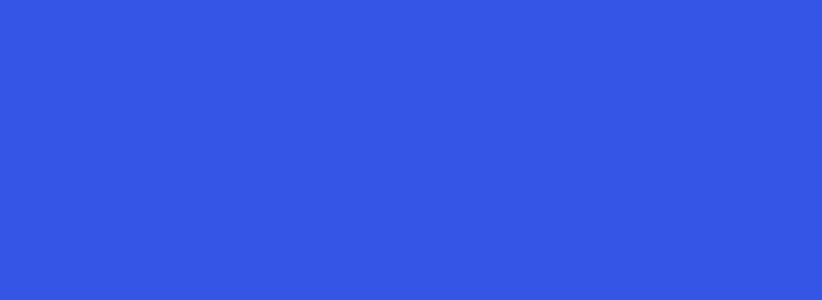
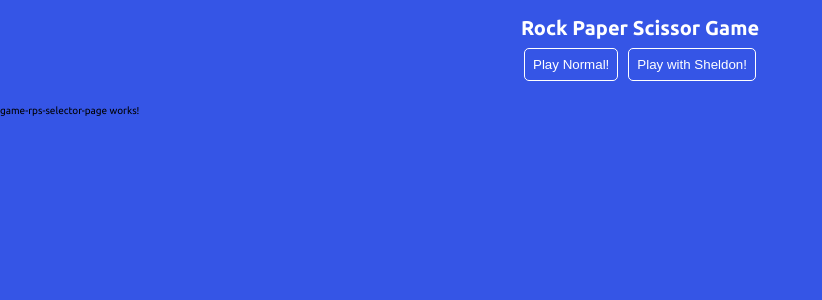
Before and after one commit to FrancoDavid/game-rps-angular, an Angular app in the folder game-rps/: page /selection/1 in a window 1280 px wide. Before the commit this address led to /. Shown: the top 300 px of the page, without its empty margins (0-822 px from the left). Built offline with nearby package versions, Linux system fonts and the light colour scheme.

Commit message:
feat: flow initial the game

```diff
--- a/game-rps/src/app/app.component.ts
+++ b/game-rps/src/app/app.component.ts
@@ -1,12 +1,13 @@
 import { Component } from '@angular/core';
-import { RouterOutlet } from '@angular/router';
+import { GameRpsMenuPageComponent } from './pages/game-rps-menu-page/game-rps-menu-page.component';
 
 @Component({
   selector: 'app-root',
   standalone: true,
-  imports: [RouterOutlet],
+  imports: [GameRpsMenuPageComponent],
   template: `
-    <router-outlet />
+    <game-rps-menu-page>
+    </game-rps-menu-page>
   `,
   styles: [],
 })
--- a/game-rps/src/app/app.routes.ts
+++ b/game-rps/src/app/app.routes.ts
@@ -1,3 +1,14 @@
 import { Routes } from '@angular/router';
+import { GameRpsStartPageComponent } from './pages/game-rps-start-page/game-rps-start-page.component';
+import { GameRpsSelectorPageComponent } from './pages/game-rps-selector-page/game-rps-selector-page.component';
 
-export const routes: Routes = [];
+export const routes: Routes = [
+    {
+        path: '',
+        component: GameRpsStartPageComponent
+    },
+    {
+        path: 'selection/:type',
+        component: GameRpsSelectorPageComponent
+    }
+];
--- /dev/null
+++ b/game-rps/src/app/components/game-rps-menu/game-rps-menu.component.css
@@ -0,0 +1,12 @@
+header {
+  margin: 10px auto;
+  padding: 6px;
+  text-align: center;
+}
+
+section {
+  display: flex;
+  justify-content: center;
+  gap: 10px;
+  margin: 8px auto;
+}
--- /dev/null
+++ b/game-rps/src/app/components/game-rps-menu/game-rps-menu.component.ts
@@ -0,0 +1,54 @@
+import { CommonModule } from '@angular/common';
+import { ChangeDetectionStrategy, Component } from '@angular/core';
+import { Router, RouterModule } from '@angular/router';
+import { GameType } from '../../types/game-type.type';
+
+@Component({
+    selector: 'game-rps-menu',
+    standalone: true,
+    imports: [
+        CommonModule,
+        RouterModule
+    ],
+    template: `
+        <header>
+            <h1>Rock Paper Scissor Game</h1>
+            <section *ngIf="!menu.inGameProcess">
+                <button (click)="onClickPlay('/selection', 'normal')">Play Normal!</button>
+                <button (click)="onClickPlay('/selection', 'sheldon')">Play with Sheldon!</button>
+            </section>
+
+            <section *ngIf="menu.inGameProcess">
+                <button (click)="onClickReset()">Reset</button>
+            </section>
+        </header>
+    `,
+    styleUrl: './game-rps-menu.component.css',
+    changeDetection: ChangeDetectionStrategy.OnPush,
+})
+export class GameRpsMenuComponent {
+
+    public menu: {
+        inGameProcess: boolean;
+    }
+
+    constructor(private _router: Router) {
+        this.menu = {
+            inGameProcess: false
+        };
+    }
+
+    private _setInGameProcess(route: string): void {
+        this.menu.inGameProcess = (route === '/selection');
+    }
+
+    public onClickPlay(route: string, type: GameType): void {
+        this._router.navigate([route, type]);
+        this._setInGameProcess(route);
+    }
+
+    public onClickReset(): void {
+        this._router.navigate(['']);
+        this._setInGameProcess('');
+    }
+}
--- /dev/null
+++ b/game-rps/src/app/pages/game-rps-menu-page/game-rps-menu-page.component.css
@@ -0,0 +1,3 @@
+:host {
+  display: block;
+}
--- /dev/null
+++ b/game-rps/src/app/pages/game-rps-menu-page/game-rps-menu-page.component.ts
@@ -0,0 +1,21 @@
+import { CommonModule } from '@angular/common';
+import { ChangeDetectionStrategy, Component } from '@angular/core';
+import { GameRpsMenuComponent } from '../../components/game-rps-menu/game-rps-menu.component';
+import { RouterOutlet } from '@angular/router';
+
+@Component({
+    selector: 'game-rps-menu-page',
+    standalone: true,
+    imports: [
+        CommonModule,
+        RouterOutlet,
+        GameRpsMenuComponent
+    ],
+    template: `
+        <game-rps-menu></game-rps-menu>
+        <router-outlet></router-outlet>
+    `,
+    styleUrl: './game-rps-menu-page.component.css',
+    changeDetection: ChangeDetectionStrategy.OnPush,
+})
+export class GameRpsMenuPageComponent { }
--- /dev/null
+++ b/game-rps/src/app/pages/game-rps-selector-page/game-rps-selector-page.component.css
@@ -0,0 +1,3 @@
+:host {
+  display: block;
+}
--- /dev/null
+++ b/game-rps/src/app/pages/game-rps-selector-page/game-rps-selector-page.component.ts
@@ -0,0 +1,25 @@
+import { CommonModule } from '@angular/common';
+import { ChangeDetectionStrategy, Component } from '@angular/core';
+import { ActivatedRoute, RouterModule } from '@angular/router';
+import { GameType } from '../../types/game-type.type';
+
+@Component({
+    selector: 'game-rps-selector-page',
+    standalone: true,
+    imports: [
+        CommonModule,
+        RouterModule
+    ],
+    template: `<p>game-rps-selector-page works!</p>`,
+    styleUrl: './game-rps-selector-page.component.css',
+    changeDetection: ChangeDetectionStrategy.OnPush,
+})
+export class GameRpsSelectorPageComponent {
+
+    private _gameType: GameType;
+
+    constructor(private _router: ActivatedRoute) {
+        this._gameType =  (this._router.snapshot.paramMap.get('type') &&
+                           this._router.snapshot.paramMap.get('type') === 'sheldon' ) ? 'sheldon' :'normal';
+    }
+}
--- /dev/null
+++ b/game-rps/src/app/pages/game-rps-start-page/game-rps-start-page.component.css
@@ -0,0 +1,3 @@
+section {
+  text-align: center;
+}
--- /dev/null
+++ b/game-rps/src/app/pages/game-rps-start-page/game-rps-start-page.component.ts
@@ -0,0 +1,18 @@
+import { CommonModule } from '@angular/common';
+import { ChangeDetectionStrategy, Component } from '@angular/core';
+
+@Component({
+    selector: 'game-rps-start-page',
+    standalone: true,
+    imports: [
+        CommonModule,
+    ],
+    template: `
+        <section>
+            <h2>Ready to play?</h2>
+        </section>
+    `,
+    styleUrl: './game-rps-start-page.component.css',
+    changeDetection: ChangeDetectionStrategy.OnPush,
+})
+export class GameRpsStartPageComponent { }
--- /dev/null
+++ b/game-rps/src/app/types/game-type.type.ts
@@ -0,0 +1 @@
+export type GameType = 'normal' | 'sheldon';
--- a/game-rps/src/styles.scss
+++ b/game-rps/src/styles.scss
@@ -1,4 +1,6 @@
 /* You can add global styles to this file, and also import other style files */
+@import url('https://fonts.googleapis.com/css2?family=Ubuntu:wght@300;400;500;700&display=swap');
+
 $color-main: #3555E6;
 $color-primary: white;
 $color-secondary: #374fb9;
@@ -12,5 +14,25 @@ $color-ternary: rgb(58, 56, 56);
 
 body {
     background-color: $color-main;
+    font-family: 'Ubuntu', sans-serif;
     font-size: 62.5%;
 }
+
+h1, h2 {
+    color: $color-primary;
+}
+
+button {
+    background-color: transparent;
+    color: $color-primary;
+    padding: 8px;
+    border: 1px solid $color-primary;
+    border-radius: 5px;
+    cursor: pointer;
+    font-weight: 400;
+}
+
+button:hover {
+    border:  2px solid $color-primary;
+    font-weight: bold;
+}
```
